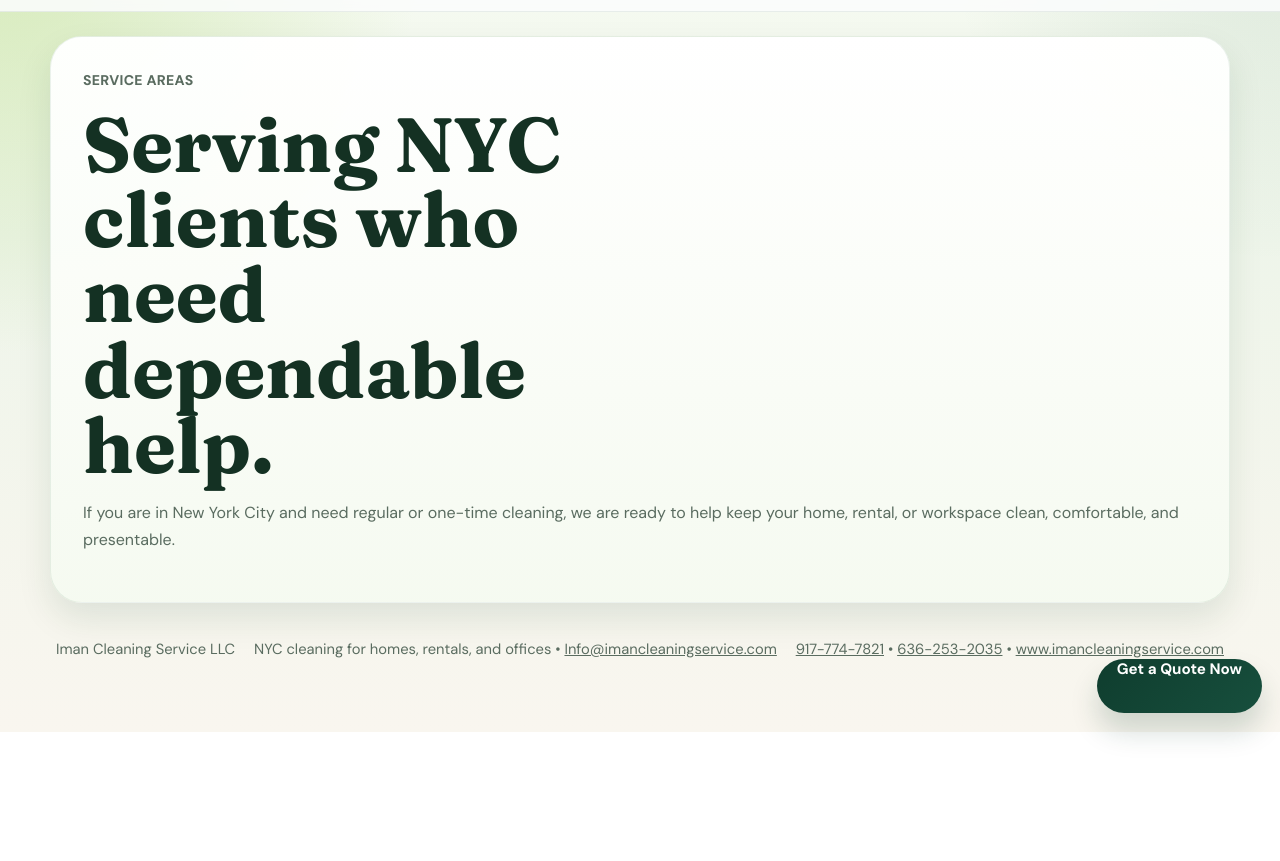
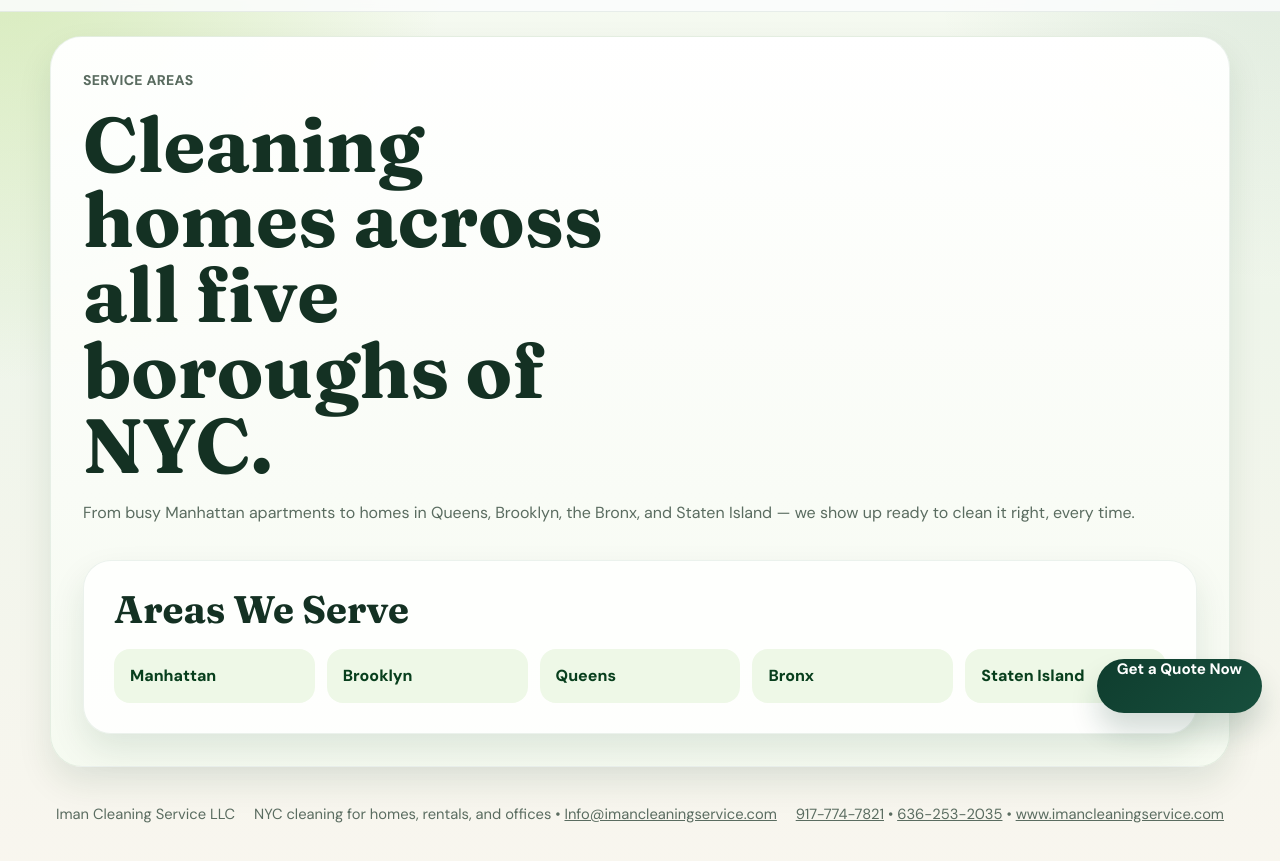
Before and after one commit to taslimaakter-shaki/iman-cleaning-service-site, a plain HTML site: page areas.html in a window 1280 px wide. Shown: the part 69-930 px from the top of the page. Before the commit the page ends 801 px from the top, so only its background shows below. Drawn offline with Linux system fonts and the light colour scheme.

Commit message:
Update areas page borough messaging

```diff
--- a/areas.html
+++ b/areas.html
@@ -60,8 +60,18 @@
       <main class="page-main">
         <section class="page-intro">
           <p class="eyebrow">Service Areas</p>
-          <h1>Serving NYC clients who need dependable help.</h1>
-          <p>If you are in New York City and need regular or one-time cleaning, we are ready to help keep your home, rental, or workspace clean, comfortable, and presentable.</p>
+          <h1>Cleaning homes across all five boroughs of NYC.</h1>
+          <p>From busy Manhattan apartments to homes in Queens, Brooklyn, the Bronx, and Staten Island — we show up ready to clean it right, every time.</p>
+          <div class="areas-served-panel">
+            <h2>Areas We Serve</h2>
+            <ul class="areas-borough-list">
+              <li>Manhattan</li>
+              <li>Brooklyn</li>
+              <li>Queens</li>
+              <li>Bronx</li>
+              <li>Staten Island</li>
+            </ul>
+          </div>
         </section>
 
       </main>
--- a/styles.css
+++ b/styles.css
@@ -2188,6 +2188,41 @@ body.homepage {
   line-height: 1.65;
 }
 
+.areas-served-panel {
+  margin-top: 34px;
+  padding: 30px;
+  border: 1px solid rgba(15, 92, 43, 0.08);
+  border-radius: 28px;
+  background: rgba(255, 255, 255, 0.82);
+  box-shadow: var(--shadow-soft);
+}
+
+.areas-served-panel h2 {
+  margin-bottom: 20px;
+  font-size: clamp(1.8rem, 3vw, 2.6rem);
+  max-width: none;
+}
+
+.areas-borough-list {
+  display: grid;
+  grid-template-columns: repeat(5, minmax(0, 1fr));
+  gap: 12px;
+  margin: 0;
+  padding: 0;
+  list-style: none;
+}
+
+.areas-borough-list li {
+  display: flex;
+  align-items: center;
+  min-height: 54px;
+  padding: 12px 16px;
+  border-radius: 16px;
+  color: var(--forest-deep);
+  font-weight: 800;
+  background: var(--mint-soft);
+}
+
 .home-quote-grid,
 .home-before-after-grid,
 .home-areas-grid {
@@ -2662,6 +2697,10 @@ body.homepage {
     grid-template-columns: 1fr;
   }
 
+  .areas-borough-list {
+    grid-template-columns: repeat(2, minmax(0, 1fr));
+  }
+
   .home-quote-copy {
     position: static;
   }
@@ -2755,7 +2794,8 @@ body.homepage {
   .services-page-hero .home-services-grid,
   .services-step-grid,
   .services-addon-list,
-  .service-detail-cards {
+  .service-detail-cards,
+  .areas-borough-list {
     grid-template-columns: 1fr;
   }
 
```
